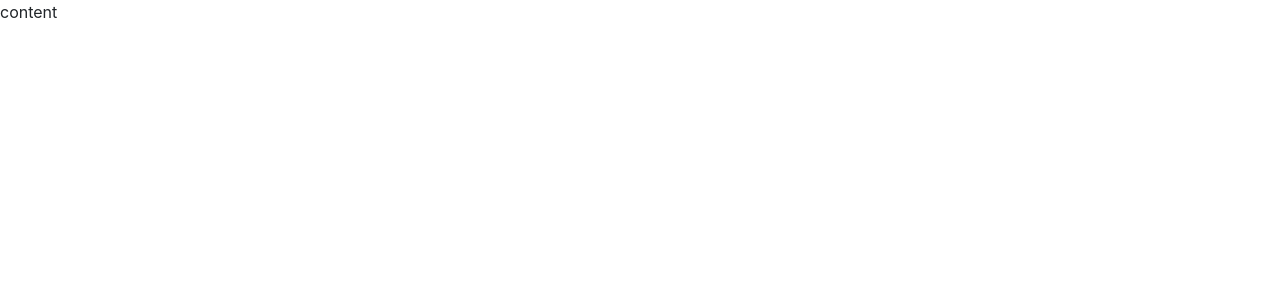
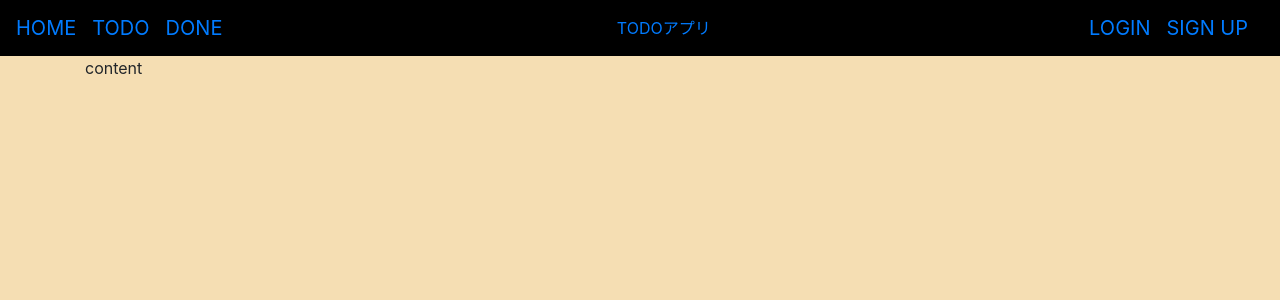
Before and after one commit to SyNack3663/django-todo, a Django app: page / in a window 1280 px wide. Before the commit the part shown is almost empty. Shown: the top 300 px of the page. Run offline with Django 3.2, Linux system fonts and the light colour scheme; some libraries are stand-ins or nearby versions.

Commit message:
Create navigation bar

```diff
--- a/mysite/mysite/settings.py
+++ b/mysite/mysite/settings.py
@@ -121,3 +121,7 @@ USE_TZ = True
 # https://docs.djangoproject.com/en/3.0/howto/static-files/
 
 STATIC_URL = '/static/'
+
+STATICFILES_DIRS = [
+    os.path.join(BASE_DIR, 'static'),
+]
--- /dev/null
+++ b/mysite/todo/static/css/base.css
@@ -0,0 +1,16 @@
+body {
+    background-color: wheat;
+}
+
+.navbar {
+    background-color: black;
+}
+
+.nav-item {
+    list-style: none;
+}
+
+.navbar > .navbar-center {
+    margin: 0 auto 0 0;
+    color: white;
+}
--- a/mysite/templates/base.html
+++ b/mysite/todo/templates/base.html
@@ -1,3 +1,4 @@
+{% load static %}
 <!DOCTYPE html>
 <html lang="ja">
 
@@ -9,12 +10,50 @@
     <!-- Bootstrap -->
     <link rel="stylesheet" href="https://stackpath.bootstrapcdn.com/bootstrap/4.5.0/css/bootstrap.min.css"
         integrity="sha384-9aIt2nRpC12Uk9gS9baDl411NQApFmC26EwAOH8WgZl5MYYxFfc+NcPb1dKGj7Sk" crossorigin="anonymous">
+    <link rel="stylesheet" href="{% static 'css/base.css' %}">
     {% block style %}{% endblock style %}
 </head>
 
 <body>
+    <!-- navigation var -->
+    <div class="header">
+        <nav class="navbar navbar-expand-lg">
+            <ul class="navbar-nav mr-auto">
+                <li class="nav-item navbar-brand">
+                    <a href="/">HOME</a>
+                </li>
+                <li class="nav-item navbar-brand">
+                    <a href="todo/">TODO</a>
+                </li>
+                <li class="nav-item navbar-brand">
+                    <a href="done/">DONE</a>
+                </li>
+            </ul>
+
+            <div class="navbar-center">
+                <a href="#">TODOアプリ</a>
+            </div>
+
+            <ul class="navbar-nav">
+                <li class="nav-item navbar-brand">
+                    <a href="#">LOGIN</a>
+                </li>
+                <li class="nav-item navbar-brand">
+                    <a href="#">SIGN UP</a>
+                </li>
+            </ul>
+        </nav>
+    </div>
+
     <!-- content -->
-    {% block content %}{% endblock %}
+    <div class="container">
+        <div class="main">
+            {% block content %}{% endblock %}
+        </div>
+    </div>
+    <div class="footer">
+        {% block footer %}{% endblock %}
+    </div>
 
     <!-- script -->
     <script src="https://code.jquery.com/jquery-3.5.1.slim.min.js"
```
Also changed, not shown: mysite/todo/templates/index.html (renamed from mysite/templates/index.html).
